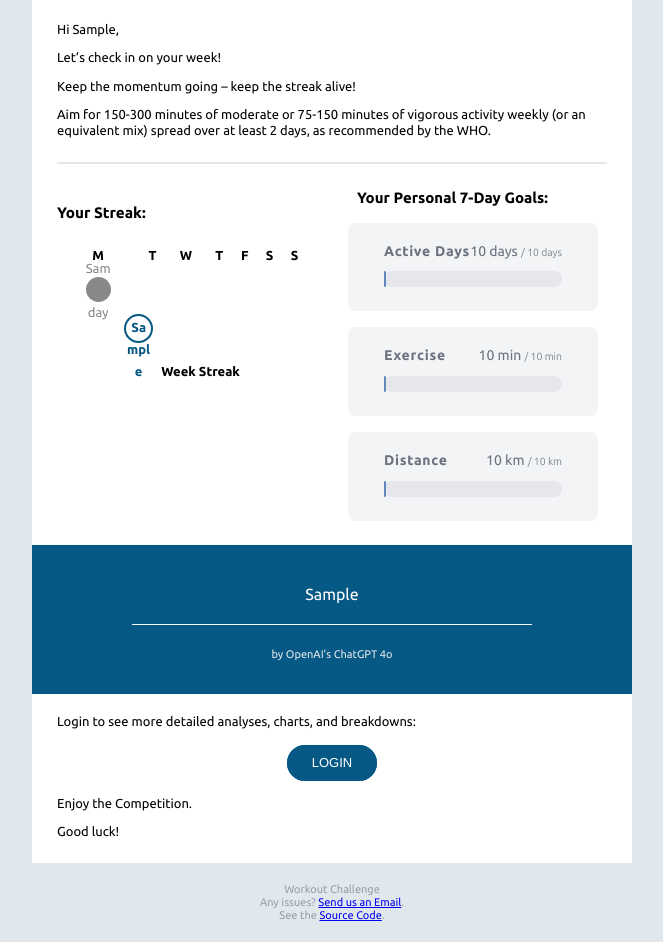
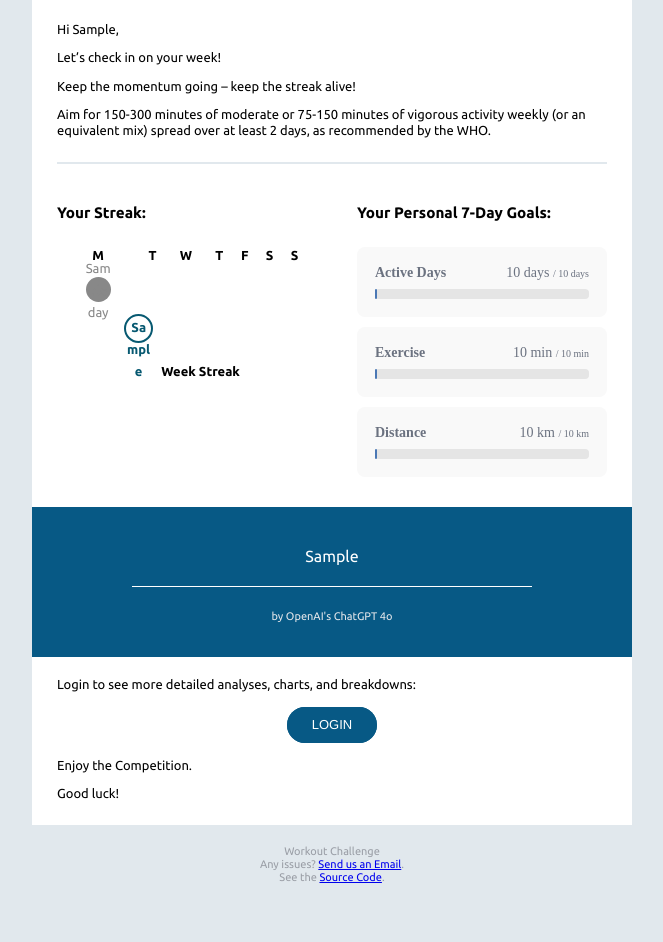
Before and after one commit to vanalmsick/health_competition, a Django app: template src-backend/custom_user/templates/email_weekly.html in a window 1280 px wide. Shown: the part 219-1161 px from the top of the page, without its empty margins (308-971 px from the left). After the commit the page ends 1102 px from the top, so only its background shows below. Run offline with Django 4.2, Linux system fonts and the light colour scheme; the template is opened without the code that fills it: most values are stand-ins (such as "Sample title", 1, 10 or a date in 2020); parts of the project's set-up code (start-up, migrations or seed data) failed here and were passed over.

Commit message:
Fixed: too frequent MySpace api refetch, improved email_weekly #patch

```diff
--- a/src-backend/custom_user/templates/email_weekly.html
+++ b/src-backend/custom_user/templates/email_weekly.html
@@ -217,14 +217,17 @@
                                   <tr class="calendar" style="width: 35px; height: 35px; text-align: center; padding: 0px;" align="center">
                                     <mj-raw> {% for day in week %} </mj-raw>
                                     <td>
+                                      <!--[if mso]><v:oval xmlns:v="urn:schemas-microsoft-com:vml" style="height:30px;width:30px;" strokecolor="white" strokeweight="1px" fillcolor="{{ day.background_color }}"><v:textbox inset="0,0,0,0"><table width="100%" height="100%" cellpadding="0" cellspacing="0" border="0"><tr><td align="center" valign="middle"><font style="font-size:14px; color:{{ day.color }};">{{ day.day }}</font></td></tr></table></v:textbox></v:oval><![endif]-->
+                                      <!--[if !mso]><!-->
                                       <div class="day" style="height: 25px; width: 25px; margin-left: auto; margin-right: auto; justify-content: center; align-items: center; display: flex; border-radius: 9999px; background-color: {{ day.background_color }}; color: {{ day.color }};">{{ day.day }}</div>
+                                      <!--<![endif]-->
                                     </td>
                                     <mj-raw> {% endfor %} </mj-raw>
                                   </tr>
                                   <mj-raw> {% endfor %} </mj-raw>
                                   <tr>
                                     <td colspan="7" style="padding-top: 7px;text-align: center;">
-                                      <div class="streak" style="height: 25px; width: 25px; margin-left: auto; margin-right: auto; justify-content: center; align-items: center; border: 2px solid rgb(7 89 133); border-radius: 9999px; color: rgb(7 89 133); display: inline-block; text-align: center; font-weight: bold;">{{ week_streak }}</div>
+                                      <div class="streak" style="height: 25px; width: 25px; margin-left: auto; margin-right: auto; justify-content: center; align-items: center; border: 2px solid #075971; border-radius: 9999px; color: #075971; display: inline-block; text-align: center; font-weight: bold;">{{ week_streak }}</div>
                                       <div style="display: inline-block; text-align: center;font-weight: bold;padding-left: 5px;">Week Streak</div>
                                     </td>
                                   </tr>
@@ -242,43 +245,92 @@
               <div class="mj-column-per-50 mj-outlook-group-fix" style="font-size:0px;text-align:left;direction:ltr;display:inline-block;vertical-align:top;width:100%;">
                 <table border="0" cellpadding="0" cellspacing="0" role="presentation" style="vertical-align:top;" width="100%">
                   <tbody>
-                    <div class="goal-title" style="padding: 10px 25px 0; word-break: break-word; font: bold 15px/1.2 Ubuntu, Helvetica, Arial, sans-serif; text-align: left; color: #000;">Your Personal 7-Day Goals:</div> {% if goals.active_days is not None %} <div class="goal-container" style="font: 14px/1.2 Ubuntu, Helvetica, Arial, sans-serif; text-align: left; color: #000; background: #f3f4f6; border-radius: 0.5rem; padding: 1.25rem; margin: 1rem 1rem 0.25rem; position: relative; width: 70%;">
-                      <div class="goal-flex-column" style="display: flex; flex-direction: column; padding: 0 1rem; text-align: left;">
-                        <div class="goal-header-row" style="display: flex; justify-content: space-between; align-items: center; color: #6b7280; margin-bottom: 0.125rem;">
-                          <span style="font-weight: 600; letter-spacing: 0.05em;">Active Days</span>
-                          <div>{{ goals.active_days.recorded }} days <span style="font-weight: 100; font-size: 0.65rem;">/ {{ goals.active_days.target }} days</span></div>
-                        </div>
-                        <div class="goal-progress-row" style="display: flex; justify-content: space-between; align-items: center; padding: 0.625rem 0 0.25rem;">
-                          <div class="goal-progress-bar-bg" style="flex-grow: 1; background: #e5e7eb; border-radius: 9999px; height: 1rem;">
-                            <div class="goal-progress-bar-fill" style="height: 1rem; border-radius: 9999px; background: #6387bc; width: {{ goals.active_days.percent }}%;"></div>
-                          </div>
-                        </div>
-                      </div>
-                    </div> {% endif %} {% if goals.minutes is not None %} <div class="goal-container" style="font: 14px/1.2 Ubuntu, Helvetica, Arial, sans-serif; text-align: left; color: #000; background: #f3f4f6; border-radius: 0.5rem; padding: 1.25rem; margin: 1rem 1rem 0.25rem; position: relative; width: 70%;">
-                      <div class="goal-flex-column" style="display: flex; flex-direction: column; padding: 0 1rem; text-align: left;">
-                        <div class="goal-header-row" style="display: flex; justify-content: space-between; align-items: center; color: #6b7280; margin-bottom: 0.125rem;">
-                          <span style="font-weight: 600; letter-spacing: 0.05em;">Exercise</span>
-                          <div>{{ goals.minutes.recorded }} min <span style="font-weight: 100; font-size: 0.65rem;">/ {{ goals.minutes.target }} min</span></div>
-                        </div>
-                        <div class="goal-progress-row" style="display: flex; justify-content: space-between; align-items: center; padding: 0.625rem 0 0.25rem;">
-                          <div class="goal-progress-bar-bg" style="flex-grow: 1; background: #e5e7eb; border-radius: 9999px; height: 1rem;">
-                            <div class="goal-progress-bar-fill" style="height: 1rem; border-radius: 9999px; background: #6387bc; width: {{ goals.minutes.percent }}%;"></div>
-                          </div>
-                        </div>
-                      </div>
-                    </div> {% endif %} {% if goals.distance is not None %} <div class="goal-container" style="font: 14px/1.2 Ubuntu, Helvetica, Arial, sans-serif; text-align: left; color: #000; background: #f3f4f6; border-radius: 0.5rem; padding: 1.25rem; margin: 1rem 1rem 0.25rem; position: relative; width: 70%;">
-                      <div class="goal-flex-column" style="display: flex; flex-direction: column; padding: 0 1rem; text-align: left;">
-                        <div class="goal-header-row" style="display: flex; justify-content: space-between; align-items: center; color: #6b7280; margin-bottom: 0.125rem;">
-                          <span style="font-weight: 600; letter-spacing: 0.05em;">Distance</span>
-                          <div>{{ goals.distance.recorded }} km <span style="font-weight: 100; font-size: 0.65rem;">/ {{ goals.distance.target }} km</span></div>
-                        </div>
-                        <div class="goal-progress-row" style="display: flex; justify-content: space-between; align-items: center; padding: 0.625rem 0 0.25rem;">
-                          <div class="goal-progress-bar-bg" style="flex-grow: 1; background: #e5e7eb; border-radius: 9999px; height: 1rem;">
-                            <div class="goal-progress-bar-fill" style="height: 1rem; border-radius: 9999px; background: #6387bc; width: {{ goals.distance.percent }}%;"></div>
-                          </div>
-                        </div>
-                      </div>
-                    </div> {% endif %}
+                    <table border="0" cellpadding="0" cellspacing="0" role="presentation" style width="100%">
+                      <tbody>
+                        <tr>
+                          <td align="left" style="font-size:0px;padding:10px 25px;padding-bottom:0px;word-break:break-word;">
+                            <div style="font-family:Ubuntu, Helvetica, Arial, sans-serif;font-size:13px;line-height:1.2;text-align:left;color:#000000;">
+                              <h3>Your Personal 7-Day Goals:</h3>
+                            </div>
+                          </td>
+                        </tr>
+                        <tr>
+                          <td align="left" style="font-size:0px;padding:10px 25px;padding-top:0px;word-break:break-word;"> {% if goals.active_days is not None %} <table cellpadding="0" cellspacing="0" border="0" width="100%">
+                              <tr>
+                                <td style="height:10px; font-size:0; line-height:0;">&nbsp;</td>
+                              </tr>
+                              <tr>
+                                <td style="background-color:#f9f9f9; border-radius:8px; padding:18px;">
+                                  <table cellpadding="0" cellspacing="0" border="0" width="100%">
+                                    <tr>
+                                      <td style="font-size:14px; font-weight:bold; color: #6b7280;">Active Days</td>
+                                      <td align="right" style="font-size:14px; color: #6b7280;">{{ goals.active_days.recorded }} days <span style="font-size:10px;">/ {{ goals.active_days.target }} days</span></td>
+                                    </tr>
+                                    <tr>
+                                      <td colspan="2" height="10" style="padding-top:8px; line-height:0; font-size:0;">
+                                        <!--[if mso]><v:roundrect xmlns:v="urn:schemas-microsoft-com:vml" arcsize="50%" strokecolor="#e5e5e5" strokeweight="1px" style="width:{{ goals.active_days.percent_vml }}%;height:10px;" fillcolor="#4a78b5"><v:fill color="#4a78b5" /></v:roundrect><![endif]-->
+                                        <!--[if !mso]><!-- -->
+                                        <div style="background:#e5e5e5; border-radius:4px; width:100%; height:10px;">
+                                          <div style="background:#4a78b5; height:10px; border-radius:4px; width:{{ goals.active_days.percent }}%;"></div>
+                                        </div>
+                                        <!--<![endif]-->
+                                      </td>
+                                    </tr>
+                                  </table>
+                                </td>
+                              </tr>
+                            </table> {% endif %} {% if goals.minutes is not None %} <table cellpadding="0" cellspacing="0" border="0" width="100%">
+                              <tr>
+                                <td style="height:10px; font-size:0; line-height:0;">&nbsp;</td>
+                              </tr>
+                              <tr>
+                                <td style="background-color:#f9f9f9; border-radius:8px; padding:18px;">
+                                  <table cellpadding="0" cellspacing="0" border="0" width="100%">
+                                    <tr>
+                                      <td style="font-size:14px; font-weight:bold; color: #6b7280;">Exercise</td>
+                                      <td align="right" style="font-size:14px; color: #6b7280;">{{ goals.minutes.recorded }} min <span style="font-size:10px;">/ {{ goals.minutes.target }} min</span></td>
+                                    </tr>
+                                    <tr>
+                                      <td colspan="2" height="10" style="padding-top:8px; line-height:0; font-size:0;">
+                                        <!--[if mso]><v:roundrect xmlns:v="urn:schemas-microsoft-com:vml" arcsize="50%" strokecolor="#e5e5e5" strokeweight="1px" style="width:{{ goals.minutes.percent_vml }}%;height:10px;" fillcolor="#4a78b5"><v:fill color="#4a78b5" /></v:roundrect><![endif]-->
+                                        <!--[if !mso]><!-- -->
+                                        <div style="background:#e5e5e5; border-radius:4px; width:100%; height:10px;">
+                                          <div style="background:#4a78b5; height:10px; border-radius:4px; width:{{ goals.minutes.percent }}%;"></div>
+                                        </div>
+                                        <!--<![endif]-->
+                                      </td>
+                                    </tr>
+                                  </table>
+                                </td>
+                              </tr>
+                            </table> {% endif %} {% if goals.distance is not None %} <table cellpadding="0" cellspacing="0" border="0" width="100%">
+                              <tr>
+                                <td style="height:10px; font-size:0; line-height:0;">&nbsp;</td>
+                              </tr>
+                              <tr>
+                                <td style="background-color:#f9f9f9; border-radius:8px; padding:18px;">
+                                  <table cellpadding="0" cellspacing="0" border="0" width="100%">
+                                    <tr>
+                                      <td style="font-size:14px; font-weight:bold; color: #6b7280;">Distance</td>
+                                      <td align="right" style="font-size:14px; color: #6b7280;">{{ goals.distance.recorded }} km <span style="font-size:10px;">/ {{ goals.distance.target }} km</span></td>
+                                    </tr>
+                                    <tr>
+                                      <td colspan="2" height="10" style="padding-top:8px; line-height:0; font-size:0;">
+                                        <!--[if mso]><v:roundrect xmlns:v="urn:schemas-microsoft-com:vml" arcsize="50%" strokecolor="#e5e5e5" strokeweight="1px" style="width:{{ goals.distance.percent_vml }}%;height:10px;" fillcolor="#4a78b5"><v:fill color="#4a78b5" /></v:roundrect><![endif]-->
+                                        <!--[if !mso]><!-- -->
+                                        <div style="background:#e5e5e5; border-radius:4px; width:100%; height:10px;">
+                                          <div style="background:#4a78b5; height:10px; border-radius:4px; width:{{ goals.distance.percent }}%;"></div>
+                                        </div>
+                                        <!--<![endif]-->
+                                      </td>
+                                    </tr>
+                                  </table>
+                                </td>
+                              </tr>
+                            </table> {% endif %} </td>
+                        </tr>
+                      </tbody>
+                    </table>
                   </tbody>
                 </table>
               </div>
--- a/src-frontend/src/pages/MySpace.js
+++ b/src-frontend/src/pages/MySpace.js
@@ -117,13 +117,15 @@ function WorkoutsBox({workouts, user, setLinkStrava}) {
 
     useEffect(() => {
         if (stravaSyncIsFetching !== undefined && stravaSyncIsFetching !== true) {
-            dispatch(workoutsApi.util.invalidateTags(['Workout']));
-            dispatch(usersApi.util.invalidateTags(['User']));
             if (stravaSyncIsSuccess) {
+                dispatch(workoutsApi.util.invalidateTags(['Workout']));
+                dispatch(usersApi.util.invalidateTags(['User']));
                 dispatch(statsApi.util.invalidateTags(['Stats']));
                 dispatch(feedApi.util.invalidateTags(['Feed']));
                 console.log("Strava sync successful!");
             } else if (stravaSyncError) {
+                dispatch(workoutsApi.util.invalidateTags(['Workout']));
+                dispatch(usersApi.util.invalidateTags(['User']));
                 if (stravaSyncError?.status === 429) {
                     console.log("Strava sync denied! Too many requests!");
                     window.alert(`${stravaSyncError?.data?.message}`);
```
Also changed, not shown: src-backend/custom_user/emails/celery_emails.py (+5 -5 lines), README.md, 1 other file.
